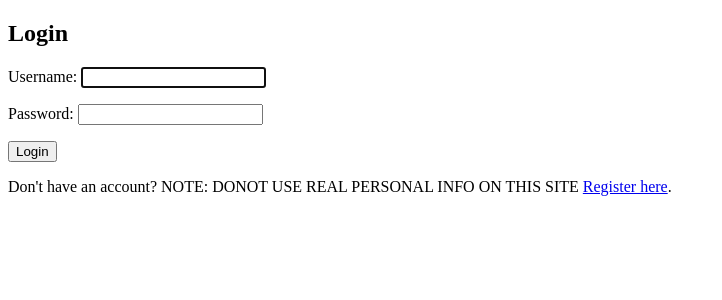
After one commit to Mouhamadouq/SDEV265_Project, a Django app: page /login/ in a window 1280 px wide. The commit adds this page. Shown: the top 300 px of the page, without its empty margins (0-722 px from the left). Run offline with Django 3.2, Linux system fonts and the light colour scheme.

Commit message:
Added log-in and register functionality.

```diff
--- a/blog/templates/blog/post_list.html
+++ b/blog/templates/blog/post_list.html
@@ -5,7 +5,7 @@
     <meta name="viewport" content="width=device-width, initial-scale=1.0">
     <title>RedTeam Blog</title>
     {% load static %}
-    <link rel="stylesheet" href="{% static 'css/myspace.css' %}">
+    <link rel="stylesheet" href="{% static 'css/post_list.css' %}">
 </head>
 <body>
     <div class="header">
--- /dev/null
+++ b/blog/templates/registration/login.html
@@ -0,0 +1,16 @@
+<!DOCTYPE html>
+<html>
+<head>
+    <title>Login</title>
+</head>
+<body>
+    <h2>Login</h2>
+    <form method="post" action="{% url 'login' %}">
+        {% csrf_token %}
+        {{ form.as_p }}
+        <input type="hidden" name="next" value="{% url 'post_list' %}">
+        <button type="submit">Login</button>
+    </form>
+    <p>Don't have an account? NOTE: DONOT USE REAL PERSONAL INFO ON THIS SITE <a href="{% url 'register' %}">Register here</a>.</p>
+</body>
+</html>
--- /dev/null
+++ b/blog/templates/registration/register.html
@@ -0,0 +1,6 @@
+<h2>Register</h2>
+<form method="post">
+  {% csrf_token %}
+  {{ form.as_p }}
+  <button type="submit">Register</button>
+</form>
--- a/blog/urls.py
+++ b/blog/urls.py
@@ -1,4 +1,5 @@
 from django.urls import path
+from django.contrib.auth import views as auth_views
 from . import views
 
 urlpatterns = [
@@ -6,4 +7,7 @@ urlpatterns = [
     path('author/<int:author_id>/', views.author_detail, name='author_detail'),
     path('post/<int:post_id>/upvote/', views.upvote_post, name='upvote_post'),
     path('post/<int:post_id>/downvote/', views.downvote_post, name='downvote_post'),
+    path('login/', auth_views.LoginView.as_view(template_name='registration/login.html'), name='login'),
+    path('logout/', auth_views.LogoutView.as_view(), name='logout'),
+    path('register/', views.register, name='register'),
 ]
--- a/mysite/urls.py
+++ b/mysite/urls.py
@@ -18,6 +18,6 @@ from django.urls import path, include
 
 urlpatterns = [
     path('admin/', admin.site.urls),
-    path('', include('blog.urls')),
-
+    path('accounts/', include('blog.urls')),  # Make sure 'myapp' is replaced with the actual name of your app
+    path('', include('blog.urls')),  # Optional: If you want to make your app's views accessible at the root level
 ]
```
Also changed, not shown: blog/views.py (+23 -0 lines), db.sqlite3.
